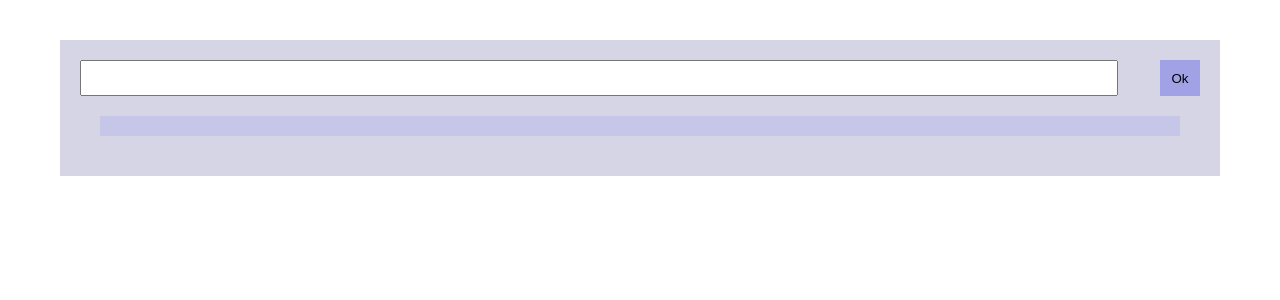
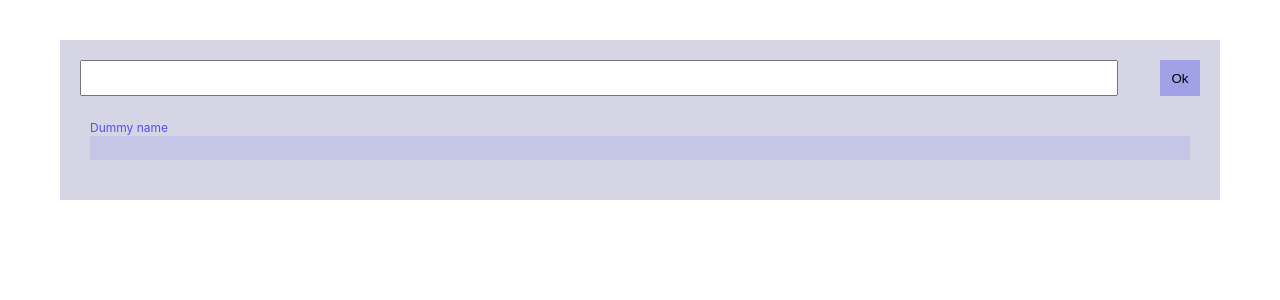
Before and after one commit to lohi212/comments-app, a React (Create React App) app: page / in a window 1280 px wide. Both pictures are taken after a click on the button "Ok". Shown: the top 300 px of the page. Built offline with nearby package versions, Linux system fonts and the light colour scheme.

Commit message:
feat: username css

```diff
--- a/src/App.css
+++ b/src/App.css
@@ -28,13 +28,18 @@
   justify-content: space-between;
 }
 
-/* .comments-container {
-  padding: 20px 5px;
-} */
+.comment-container {
+  margin: 20px 10px;
+  text-align: left;
+}
 
 .comment {
   background-color: #c6c6e8;
-  margin: 20px;
-  padding: 10px;
-  text-align: left;
+  padding: 12px;
+
 }
+
+.user-name {
+  font-size: 12px;
+  color: #5252ef;
+}
--- /dev/null
+++ b/src/components/Comment/index.js
@@ -0,0 +1,12 @@
+import React from "react";
+
+const comment = ({ comment }) => {
+  return (
+    <div className="comment-container">
+      <span className="user-name">Dummy name</span>
+      <div className="comment">{comment}</div>
+    </div>
+  );
+};
+
+export default comment;
--- a/src/components/Comments/index.js
+++ b/src/components/Comments/index.js
@@ -1,10 +1,11 @@
 import React from "react";
+import Comment from "../Comment";
 
 const Comments = ({ comments }) => {
   return (
     <div className="comments-container">
       {comments.map((ele) => (
-        <div className="comment">{ele}</div>
+        <Comment comment={ele} />
       ))}
     </div>
   );
```
